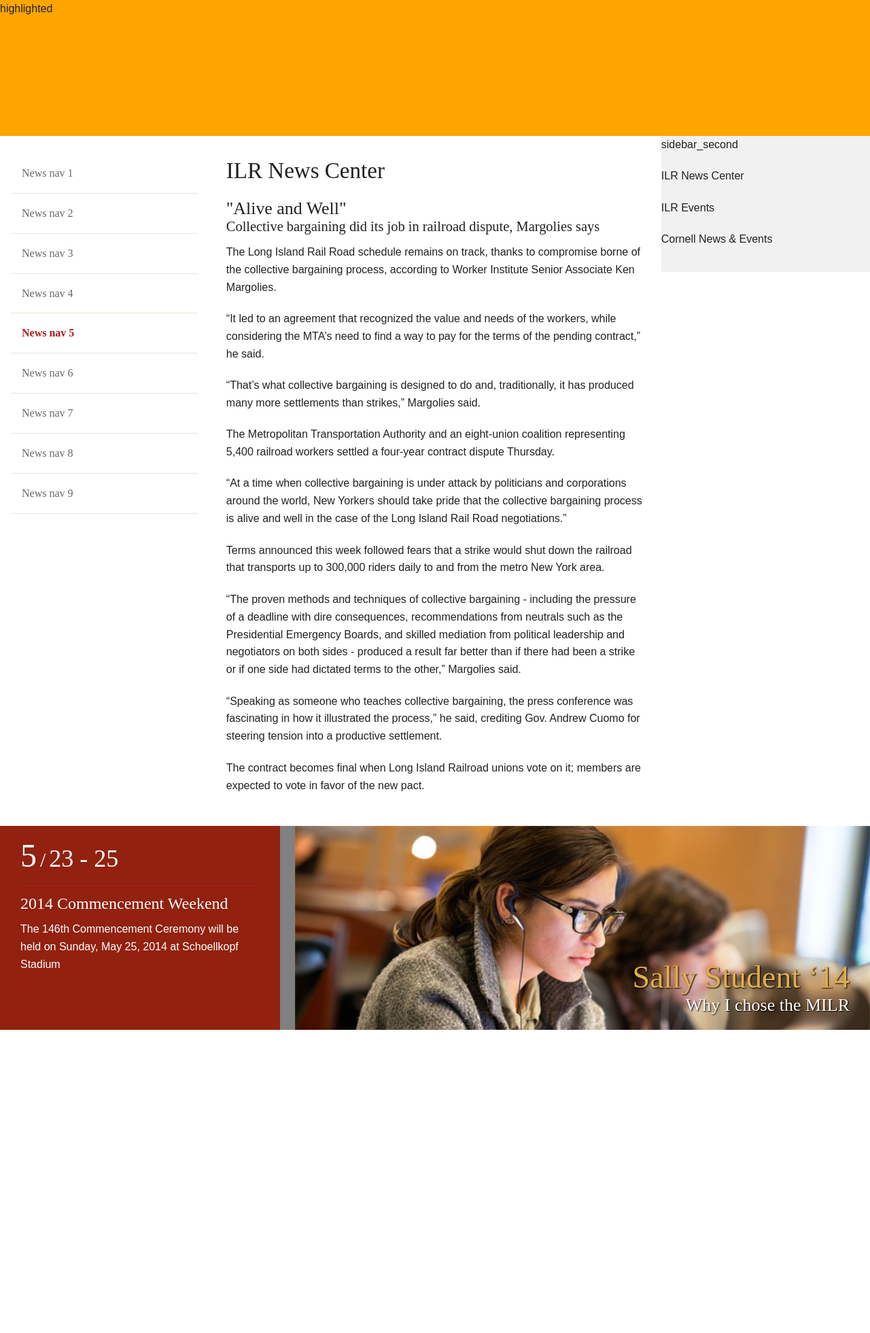
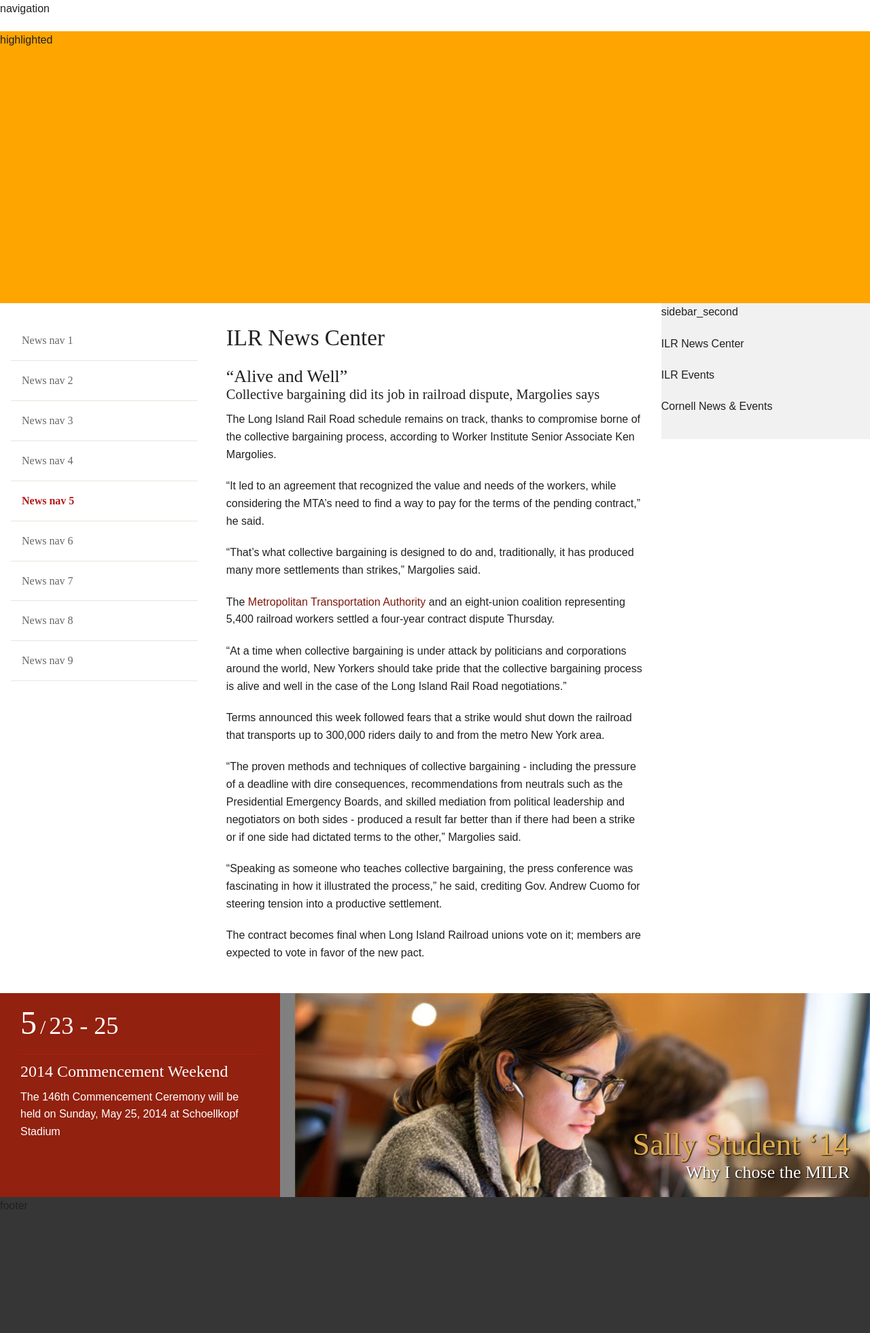
Before and after one commit to ilrWebServices/frontend-sandbox, a PHP site: page / in a window 1280 px wide. Shown: the whole page at 68% size. Before the commit the page ends 1515 px from the top, so only its background shows below. Run offline with PHP 8.4, Linux system fonts and the light colour scheme; some libraries are stand-ins or nearby versions.

Commit message:
adds a top nav and footer

```diff
--- a/docroot/index.php
+++ b/docroot/index.php
@@ -3,18 +3,23 @@ include("includes/header.php");
 ?>
 
 <div class="wrapper">
+
+  <nav>
+    <p>navigation</p>
+  </nav>
+
   <div id="featured" class="region">
     <p>highlighted</p>
   </div>
 
   <div id="content" class="region">
     <h1>ILR News Center</h1>
-    <h2>"Alive and Well"</h2>
+    <h2>“Alive and Well”</h2>
     <h3>Collective bargaining did its job in railroad dispute, Margolies says</h3>
     <p>The Long Island Rail Road schedule remains on track, thanks to compromise borne of the collective bargaining process, according to Worker Institute Senior Associate Ken Margolies.</p>
     <p>“It led to an agreement that recognized the value and needs of the workers, while considering the MTA’s need to find a way to pay for the terms of the pending contract,” he said.</p>
     <p>“That’s what collective bargaining is designed to do and, traditionally, it has produced many more settlements than strikes,” Margolies said.</p>
-    <p>The Metropolitan Transportation Authority and an eight-union coalition representing 5,400 railroad workers settled a four-year contract dispute Thursday.</p>
+    <p>The <a href="">Metropolitan Transportation Authority</a> and an eight-union coalition representing 5,400 railroad workers settled a four-year contract dispute Thursday.</p>
     <p>“At a time when collective bargaining is under attack by politicians and corporations around the world, New Yorkers should take pride that the collective bargaining process is alive and well in the case of the Long Island Rail Road negotiations.”</p>
     <p>Terms announced this week followed fears that a strike would shut down the railroad that transports up to 300,000 riders daily to and from the metro New York area.</p>
     <p>“The proven methods and techniques of collective bargaining - including the pressure of a deadline with dire consequences, recommendations from neutrals such as the Presidential Emergency Boards, and skilled mediation from political leadership and negotiators on both sides - produced a result far better than if there had been a strike or if one side had dictated terms to the other,” Margolies said.</p>
@@ -57,6 +62,11 @@ include("includes/header.php");
       <img src="images/student.jpg" />
     </div><!-- end profile -->
   </div>
+
+  <footer class="region">
+    <p>footer</p>
+  </footer>
+
 </div>
 
 <?php
--- a/docroot/scss/layout/_regions.scss
+++ b/docroot/scss/layout/_regions.scss
@@ -13,6 +13,9 @@
   padding: 0;
   overflow: hidden;
 
+  &nav {
+    background: $gray-light;
+  }
   &#featured {
     background: orange;
   }
@@ -31,10 +34,18 @@
   &#content_bottom {
     background: grey;
   }
+  &footer {
+    background: $gray-dark;
+  }
+}
+
+nav {
+  @include grid-span(1);
 }
 
 #featured {
   @include grid-span(1);
+  height: 400px;
 }
 
 #content {
@@ -56,9 +67,17 @@
   height: 100%;
 }
 
+footer {
+  @include grid-span(1);
+}
+
 @include breakpoint(481px 768px) {
 
   @include add-grid (3 9);
+
+  nav {
+    @include grid-span(2);
+  }
 
   #featured {
     @include grid-span(2);
@@ -85,12 +104,20 @@
     height: 300px;
   }
 
+  footer {
+    @include grid-span(2);
+  }
+
 }
 
 
 @include breakpoint(769px 1024px) {
 
   @include add-grid (3 9);
+
+  nav {
+    @include grid-span(2);
+  }
 
   #featured {
     @include grid-span(2);
@@ -117,6 +144,10 @@
     height: 300px;
   }
 
+  footer{
+    @include grid-span(2);
+  }
+
 }
 
 
@@ -126,6 +157,10 @@
 
   .layout4x8 {
     @include layout(4 8);
+  }
+
+  nav {
+    @include grid-span(3);
   }
 
   #featured {
@@ -153,4 +188,8 @@
     height: 300px;
   }
 
+  footer{
+    @include grid-span(3);
   }
+
+}
```
Also changed, not shown: docroot/css/style.css. Lines whose indentation alone changed are shown as unchanged.
